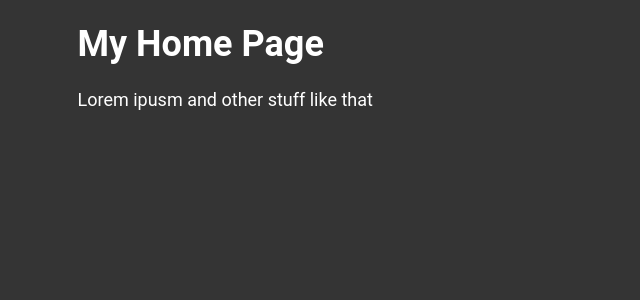
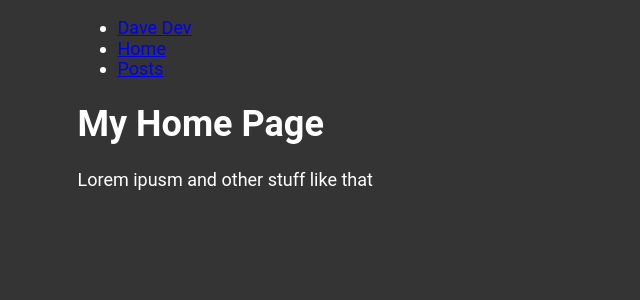
Before and after one commit to Dawid93/SampleJekyllTheme, a Jekyll site: the page built from index.md, in a window 1280 px wide. Shown: the top 300 px of the page, without its empty margins (0-640 px from the left). Built offline with Jekyll 4.4.1, drawn with Linux system fonts in a browser that asks for light colours.

Commit message:
Prepare simple html with navigation elements list

```diff
--- a/_includes/navigation.html
+++ b/_includes/navigation.html
@@ -1,3 +1,8 @@
 <nav>
-
+    <ul>
+        <li><a href="#">Dave Dev</a></li>
+        <li><a href="#about">Home</a></li>
+        <li><a href="#experience">Posts</a></li>
+        <li"><span></span></li>
+    </ul>
 </nav>
```
